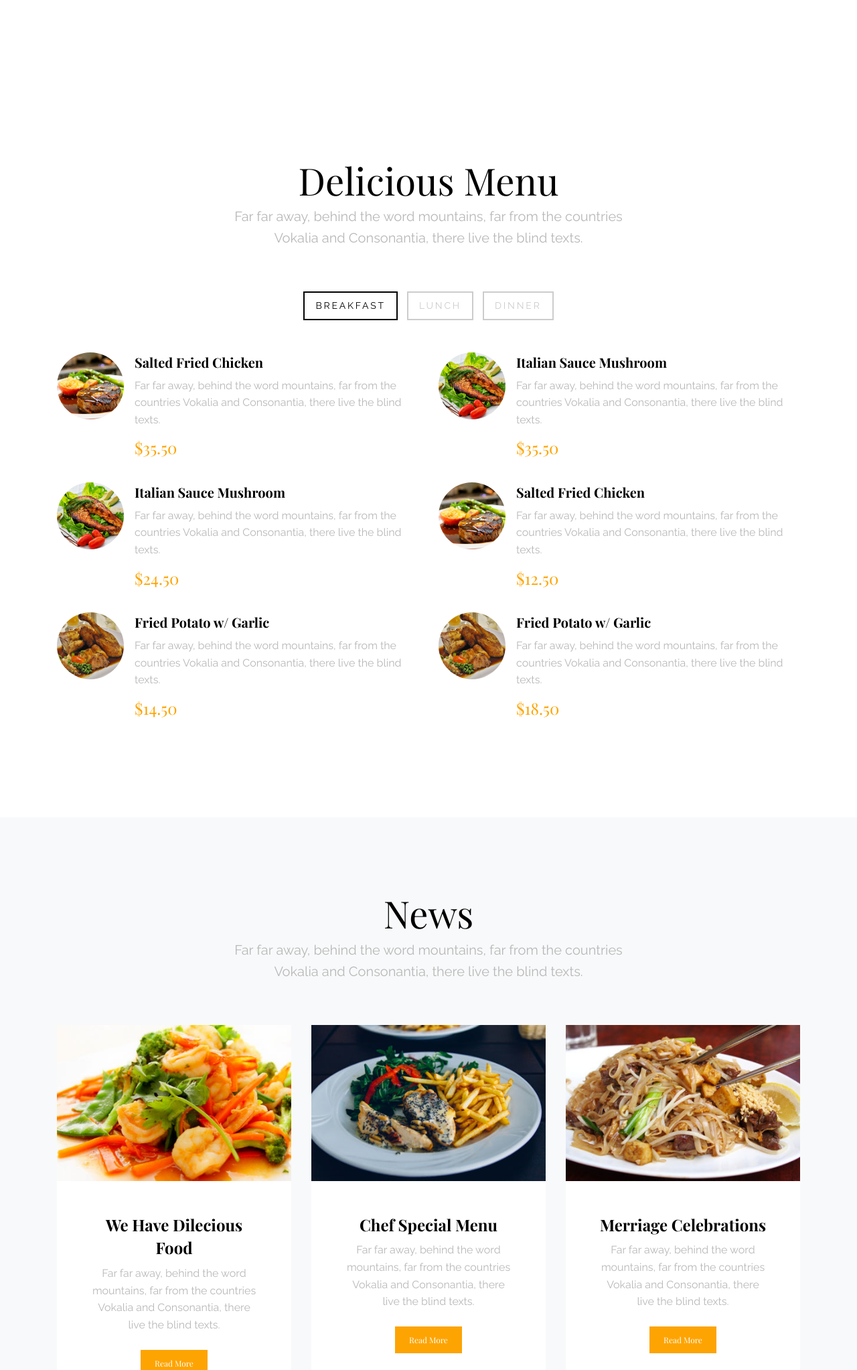
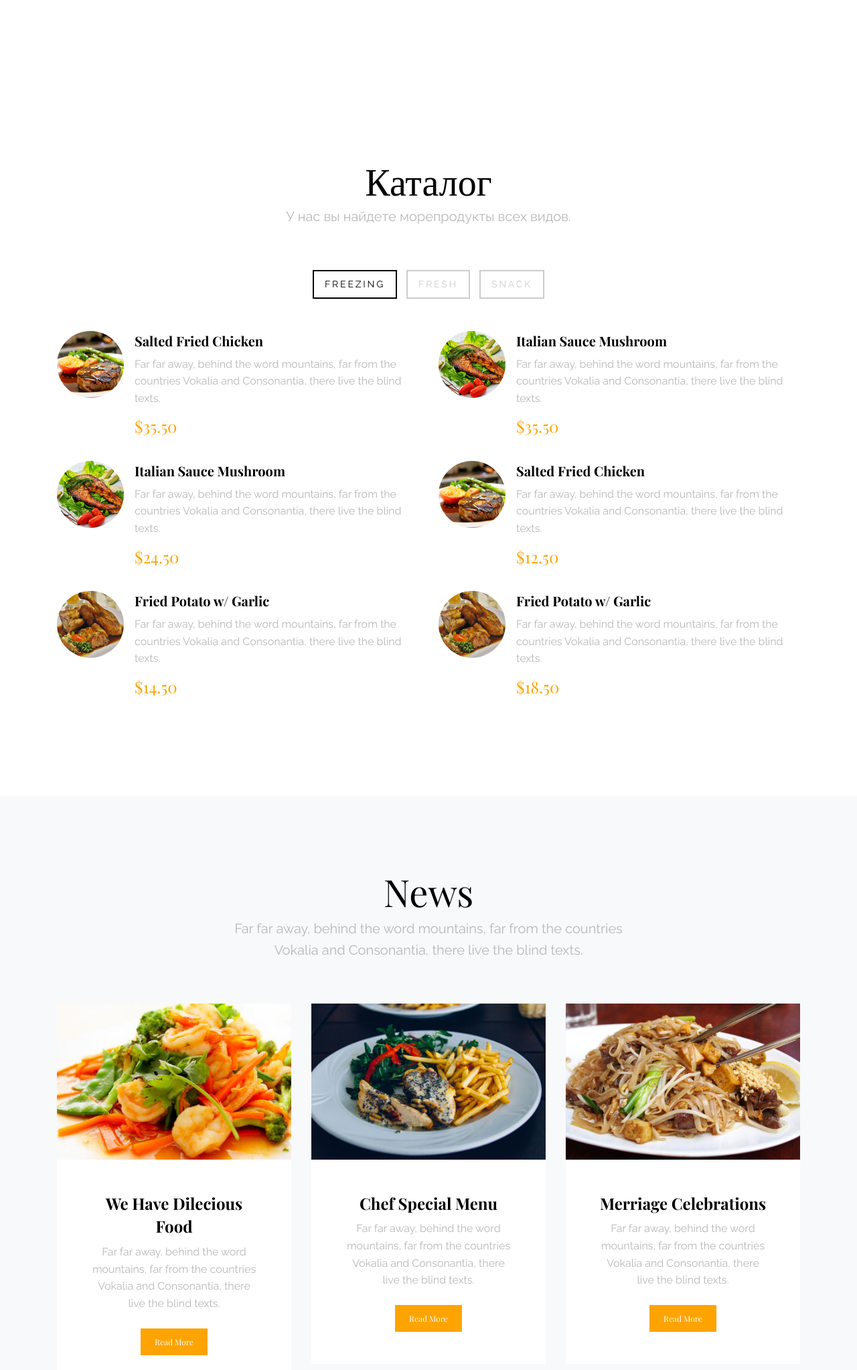
Before and after one commit to kozarezov/sea_shop_landing, a Django app: page / in a window 1280 px wide. Shown: the part 1291-3336 px from the top of the page at 67% size. Run offline with Django 3.2, Linux system fonts and the light colour scheme; tables that the repository leaves empty hold one stand-in row (values such as "Sample post"); some libraries are stand-ins or nearby versions; some web fonts are replaced.

Commit message:
start catalog

```diff
--- a/sea_shop/templates/about/about.html
+++ b/sea_shop/templates/about/about.html
@@ -10,7 +10,7 @@
         </div>
         <div class="col-md-1"></div>
         <div class="col-md-6 site-animate img" data-animate-effect="fadeInRight">
-          <img src={% static "images/about_img_1.jpg" %} alt="Free Template by colorlib.com" class="img-fluid">
+          <img src={% static "images/about_img_1.jpg" %} alt="Нет фото" class="img-fluid">
         </div>
       </div>
     </div>
--- a/sea_shop/templates/about/about_full.html
+++ b/sea_shop/templates/about/about_full.html
@@ -30,7 +30,7 @@
         </div>
         <div class="col-md-1"></div>
         <div class="col-md-6 site-animate img" data-animate-effect="fadeInRight">
-          <img src={% static "images/about_img_1.jpg" %} alt="Free Template by colorlib.com" class="img-fluid">
+          <img src={% static "images/about_img_1.jpg" %} alt="Нет фото" class="img-fluid">
         </div>
       </div>
     </div>
--- a/sea_shop/templates/catalog/menu.html
+++ b/sea_shop/templates/catalog/menu.html
@@ -3,10 +3,10 @@
     <div class="container">
       <div class="row">
         <div class="col-md-12 text-center mb-5 site-animate">
-          <h2 class="display-4">Delicious Menu</h2>
+          <h2 class="display-4">Каталог</h2>
           <div class="row justify-content-center">
             <div class="col-md-7">
-              <p class="lead">Far far away, behind the word mountains, far from the countries Vokalia and Consonantia, there live the blind texts.</p>
+              <p class="lead">У нас вы найдете морепродукты всех видов.</p>
             </div>
           </div>
         </div>
@@ -15,22 +15,22 @@
 
           <ul class="nav site-tab-nav nav-pills mb-5" id="pills-tab" role="tablist">
             <li class="nav-item site-animate">
-              <a class="nav-link active" id="pills-breakfast-tab" data-toggle="pill" href="#pills-breakfast" role="tab" aria-controls="pills-breakfast" aria-selected="true">Breakfast</a>
+              <a class="nav-link active" id="pills-freezing-tab" data-toggle="pill" href="#pills-freezing" role="tab" aria-controls="pills-freezing" aria-selected="true">freezing</a>
             </li>
             <li class="nav-item site-animate">
-              <a class="nav-link" id="pills-lunch-tab" data-toggle="pill" href="#pills-lunch" role="tab" aria-controls="pills-lunch" aria-selected="false">Lunch</a>
+              <a class="nav-link" id="pills-fresh-tab" data-toggle="pill" href="#pills-fresh" role="tab" aria-controls="pills-fresh" aria-selected="false">fresh</a>
             </li>
             <li class="nav-item site-animate">
-              <a class="nav-link" id="pills-dinner-tab" data-toggle="pill" href="#pills-dinner" role="tab" aria-controls="pills-dinner" aria-selected="false">Dinner</a>
+              <a class="nav-link" id="pills-snack-tab" data-toggle="pill" href="#pills-snack" role="tab" aria-controls="pills-snack" aria-selected="false">snack</a>
             </li>
           </ul>
 
           <div class="tab-content text-left">
-            <div class="tab-pane fade show active" id="pills-breakfast" role="tabpanel" aria-labelledby="pills-breakfast-tab">
+            <div class="tab-pane fade show active" id="pills-freezing" role="tabpanel" aria-labelledby="pills-freezing-tab">
               <div class="row">
                 <div class="col-md-6 site-animate">
                   <div class="media menu-item">
-                    <img class="mr-3" src="images/menu_1.jpg" class="img-fluid" alt="Free Template by colorlib.com">
+                    <img class="mr-3" src="images/menu_1.jpg" class="img-fluid" alt="Нет фото">
                     <div class="media-body">
                       <h5 class="mt-0">Salted Fried Chicken</h5>
                       <p>Far far away, behind the word mountains, far from the countries Vokalia and Consonantia, there live the blind texts.</p>
@@ -39,7 +39,7 @@
                   </div>
 
                   <div class="media menu-item">
-                    <img class="mr-3" src="images/menu_2.jpg" class="img-fluid" alt="Free Template by colorlib.com">
+                    <img class="mr-3" src="images/menu_2.jpg" class="img-fluid" alt="Нет фото">
                     <div class="media-body">
                       <h5 class="mt-0">Italian Sauce Mushroom</h5>
                       <p>Far far away, behind the word mountains, far from the countries Vokalia and Consonantia, there live the blind texts.</p>
@@ -48,7 +48,7 @@
                   </div>
 
                   <div class="media menu-item">
-                    <img class="mr-3" src="images/menu_3.jpg" class="img-fluid" alt="Free Template by colorlib.com">
+                    <img class="mr-3" src="images/menu_3.jpg" class="img-fluid" alt="Нет фото">
                     <div class="media-body">
                       <h5 class="mt-0">Fried Potato w/ Garlic</h5>
                       <p>Far far away, behind the word mountains, far from the countries Vokalia and Consonantia, there live the blind texts.</p>
@@ -59,7 +59,7 @@
                 </div>
                 <div class="col-md-6 site-animate">
                   <div class="media menu-item">
-                    <img class="mr-3" src="images/menu_2.jpg" class="img-fluid" alt="Free Template by colorlib.com">
+                    <img class="mr-3" src="images/menu_2.jpg" class="img-fluid" alt="Нет фото">
                     <div class="media-body">
                       <h5 class="mt-0">Italian Sauce Mushroom</h5>
                       <p>Far far away, behind the word mountains, far from the countries Vokalia and Consonantia, there live the blind texts.</p>
@@ -68,7 +68,7 @@
                   </div>
 
                   <div class="media menu-item">
-                    <img class="mr-3" src="images/menu_1.jpg" class="img-fluid" alt="Free Template by colorlib.com">
+                    <img class="mr-3" src="images/menu_1.jpg" class="img-fluid" alt="Нет фото">
                     <div class="media-body">
                       <h5 class="mt-0">Salted Fried Chicken</h5>
                       <p>Far far away, behind the word mountains, far from the countries Vokalia and Consonantia, there live the blind texts.</p>
@@ -77,7 +77,7 @@
                   </div>
 
                   <div class="media menu-item">
-                    <img class="mr-3" src="images/menu_3.jpg" class="img-fluid" alt="Free Template by colorlib.com">
+                    <img class="mr-3" src="images/menu_3.jpg" class="img-fluid" alt="Нет фото">
                     <div class="media-body">
                       <h5 class="mt-0">Fried Potato w/ Garlic</h5>
                       <p>Far far away, behind the word mountains, far from the countries Vokalia and Consonantia, there live the blind texts.</p>
@@ -87,12 +87,12 @@
                 </div>
               </div>
             </div>
-            <div class="tab-pane fade" id="pills-lunch" role="tabpanel" aria-labelledby="pills-lunch-tab">
+            <div class="tab-pane fade" id="pills-fresh" role="tabpanel" aria-labelledby="pills-fresh-tab">
               <div class="row">
                 <div class="col-md-6 site-animate">
 
                   <div class="media menu-item">
-                    <img class="mr-3" src="images/menu_3.jpg" class="img-fluid" alt="Free Template by colorlib.com">
+                    <img class="mr-3" src="images/menu_3.jpg" class="img-fluid" alt="Нет фото">
                     <div class="media-body">
                       <h5 class="mt-0">Fried Potato w/ Garlic</h5>
                       <p>Far far away, behind the word mountains, far from the countries Vokalia and Consonantia, there live the blind texts.</p>
@@ -101,7 +101,7 @@
                   </div>
 
                   <div class="media menu-item">
-                    <img class="mr-3" src="images/menu_1.jpg" class="img-fluid" alt="Free Template by colorlib.com">
+                    <img class="mr-3" src="images/menu_1.jpg" class="img-fluid" alt="Нет фото">
                     <div class="media-body">
                       <h5 class="mt-0">Salted Fried Chicken</h5>
                       <p>Far far away, behind the word mountains, far from the countries Vokalia and Consonantia, there live the blind texts.</p>
@@ -110,7 +110,7 @@
                   </div>
 
                   <div class="media menu-item">
-                    <img class="mr-3" src="images/menu_2.jpg" class="img-fluid" alt="Free Template by colorlib.com">
+                    <img class="mr-3" src="images/menu_2.jpg" class="img-fluid" alt="Нет фото">
                     <div class="media-body">
                       <h5 class="mt-0">Italian Sauce Mushroom</h5>
                       <p>Far far away, behind the word mountains, far from the countries Vokalia and Consonantia, there live the blind texts.</p>
@@ -122,7 +122,7 @@
                 <div class="col-md-6 site-animate">
 
                   <div class="media menu-item">
-                    <img class="mr-3" src="images/menu_3.jpg" class="img-fluid" alt="Free Template by colorlib.com">
+                    <img class="mr-3" src="images/menu_3.jpg" class="img-fluid" alt="Нет фото">
                     <div class="media-body">
                       <h5 class="mt-0">Fried Potato w/ Garlic</h5>
                       <p>Far far away, behind the word mountains, far from the countries Vokalia and Consonantia, there live the blind texts.</p>
@@ -131,7 +131,7 @@
                   </div>
 
                   <div class="media menu-item">
-                    <img class="mr-3" src="images/menu_2.jpg" class="img-fluid" alt="Free Template by colorlib.com">
+                    <img class="mr-3" src="images/menu_2.jpg" class="img-fluid" alt="Нет фото">
                     <div class="media-body">
                       <h5 class="mt-0">Italian Sauce Mushroom</h5>
                       <p>Far far away, behind the word mountains, far from the countries Vokalia and Consonantia, there live the blind texts.</p>
@@ -140,7 +140,7 @@
                   </div>
 
                   <div class="media menu-item">
-                    <img class="mr-3" src="images/menu_1.jpg" class="img-fluid" alt="Free Template by colorlib.com">
+                    <img class="mr-3" src="images/menu_1.jpg" class="img-fluid" alt="Нет фото">
                     <div class="media-body">
                       <h5 class="mt-0">Salted Fried Chicken</h5>
                       <p>Far far away, behind the word mountains, far from the countries Vokalia and Consonantia, there live the blind texts.</p>
@@ -152,12 +152,12 @@
                 </div>
               </div>
             </div>
-            <div class="tab-pane fade" id="pills-dinner" role="tabpanel" aria-labelledby="pills-dinner-tab">
+            <div class="tab-pane fade" id="pills-snack" role="tabpanel" aria-labelledby="pills-snack-tab">
               <div class="row">
                 <div class="col-md-6 site-animate">
 
                   <div class="media menu-item">
-                    <img class="mr-3" src="images/menu_2.jpg" class="img-fluid" alt="Free Template by colorlib.com">
+                    <img class="mr-3" src="images/menu_2.jpg" class="img-fluid" alt="Нет фото">
                     <div class="media-body">
                       <h5 class="mt-0">Italian Sauce Mushroom</h5>
                       <p>Far far away, behind the word mountains, far from the countries Vokalia and Consonantia, there live the blind texts.</p>
@@ -166,7 +166,7 @@
                   </div>
 
                   <div class="media menu-item">
-                    <img class="mr-3" src="images/menu_1.jpg" class="img-fluid" alt="Free Template by colorlib.com">
+                    <img class="mr-3" src="images/menu_1.jpg" class="img-fluid" alt="Нет фото">
                     <div class="media-body">
                       <h5 class="mt-0">Salted Fried Chicken</h5>
                       <p>Far far away, behind the word mountains, far from the countries Vokalia and Consonantia, there live the blind texts.</p>
@@ -175,7 +175,7 @@
                   </div>
 
                   <div class="media menu-item">
-                    <img class="mr-3" src="images/menu_3.jpg" class="img-fluid" alt="Free Template by colorlib.com">
+                    <img class="mr-3" src="images/menu_3.jpg" class="img-fluid" alt="Нет фото">
                     <div class="media-body">
                       <h5 class="mt-0">Fried Potato w/ Garlic</h5>
                       <p>Far far away, behind the word mountains, far from the countries Vokalia and Consonantia, there live the blind texts.</p>
@@ -187,7 +187,7 @@
                 <div class="col-md-6 site-animate">
 
                   <div class="media menu-item">
-                    <img class="mr-3" src="images/menu_3.jpg" class="img-fluid" alt="Free Template by colorlib.com">
+                    <img class="mr-3" src="images/menu_3.jpg" class="img-fluid" alt="Нет фото">
                     <div class="media-body">
                       <h5 class="mt-0">Fried Potato w/ Garlic</h5>
                       <p>Far far away, behind the word mountains, far from the countries Vokalia and Consonantia, there live the blind texts.</p>
@@ -196,7 +196,7 @@
                   </div>
 
                   <div class="media menu-item">
-                    <img class="mr-3" src="images/menu_2.jpg" class="img-fluid" alt="Free Template by colorlib.com">
+                    <img class="mr-3" src="images/menu_2.jpg" class="img-fluid" alt="Нет фото">
                     <div class="media-body">
                       <h5 class="mt-0">Italian Sauce Mushroom</h5>
                       <p>Far far away, behind the word mountains, far from the countries Vokalia and Consonantia, there live the blind texts.</p>
@@ -205,7 +205,7 @@
                   </div>
 
                   <div class="media menu-item">
-                    <img class="mr-3" src="images/menu_1.jpg" class="img-fluid" alt="Free Template by colorlib.com">
+                    <img class="mr-3" src="images/menu_1.jpg" class="img-fluid" alt="Нет фото">
                     <div class="media-body">
                       <h5 class="mt-0">Salted Fried Chicken</h5>
                       <p>Far far away, behind the word mountains, far from the countries Vokalia and Consonantia, there live the blind texts.</p>
--- a/sea_shop/templates/gallery/gallery.html
+++ b/sea_shop/templates/gallery/gallery.html
@@ -14,33 +14,33 @@
 
         <div class="col-md-4 site-animate">
           <a href="images/menu_1.jpg" class="site-thumbnail image-popup">
-            <img src="images/menu_1.jpg" alt="Free Template by colorlib.com" class="img-fluid">
+            <img src="images/menu_1.jpg" alt="Нет фото" class="img-fluid">
           </a>
         </div>
         <div class="col-md-4 site-animate">
           <a href="images/menu_2.jpg" class="site-thumbnail image-popup">
-            <img src="images/menu_2.jpg" alt="Free Template by colorlib.com" class="img-fluid">
+            <img src="images/menu_2.jpg" alt="Нет фото" class="img-fluid">
           </a>
         </div>
         <div class="col-md-4 site-animate">
           <a href="images/menu_3.jpg" class="site-thumbnail image-popup">
-            <img src="images/menu_3.jpg" alt="Free Template by colorlib.com" class="img-fluid">
+            <img src="images/menu_3.jpg" alt="Нет фото" class="img-fluid">
           </a>
         </div>
 
         <div class="col-md-4 site-animate">
           <a href="images/menu_2.jpg" class="site-thumbnail image-popup">
-            <img src="images/menu_2.jpg" alt="Free Template by colorlib.com" class="img-fluid">
+            <img src="images/menu_2.jpg" alt="Нет фото" class="img-fluid">
           </a>
         </div>
         <div class="col-md-4 site-animate">
           <a href="images/menu_3.jpg" class="site-thumbnail image-popup">
-            <img src="images/menu_3.jpg" alt="Free Template by colorlib.com" class="img-fluid">
+            <img src="images/menu_3.jpg" alt="Нет фото" class="img-fluid">
           </a>
         </div>
         <div class="col-md-4 site-animate">
           <a href="images/menu_1.jpg" class="site-thumbnail image-popup">
-            <img src="images/menu_1.jpg" alt="Free Template by colorlib.com" class="img-fluid">
+            <img src="images/menu_1.jpg" alt="Нет фото" class="img-fluid">
           </a>
         </div>
 
--- a/sea_shop/templates/news/news.html
+++ b/sea_shop/templates/news/news.html
@@ -14,7 +14,7 @@
 
         <div class="col-lg-4 col-md-6 col-sm-6">
           <div class="media d-block mb-4 text-center site-media site-animate">
-            <img src="images/offer_1.jpg" alt="Free Template by colorlib.com" class="img-fluid">
+            <img src="images/offer_1.jpg" alt="Нет фото" class="img-fluid">
             <div class="media-body p-md-5 p-4">
               <h5 class="mt-0 h4">We Have Dilecious Food</h5>
               <p class="mb-4">Far far away, behind the word mountains, far from the countries Vokalia and Consonantia, there live the blind texts.</p>
@@ -25,7 +25,7 @@
         </div>
         <div class="col-lg-4 col-md-6 col-sm-6">
           <div class="media d-block mb-4 text-center site-media site-animate">
-            <img src="images/offer_2.jpg" alt="Free Template by colorlib.com" class="img-fluid">
+            <img src="images/offer_2.jpg" alt="Нет фото" class="img-fluid">
             <div class="media-body p-md-5 p-4">
               <h5 class="mt-0 h4">Chef Special Menu</h5>
               <p class="mb-4">Far far away, behind the word mountains, far from the countries Vokalia and Consonantia, there live the blind texts.</p>
@@ -36,7 +36,7 @@
         </div>
         <div class="col-lg-4 col-md-6 col-sm-6">
           <div class="media d-block mb-4 text-center site-media site-animate">
-            <img src="images/offer_3.jpg" alt="Free Template by colorlib.com" class="img-fluid">
+            <img src="images/offer_3.jpg" alt="Нет фото" class="img-fluid">
             <div class="media-body p-md-5 p-4">
               <h5 class="mt-0 h4">Merriage Celebrations</h5>
               <p class="mb-4">Far far away, behind the word mountains, far from the countries Vokalia and Consonantia, there live the blind texts.</p>
```
Also changed, not shown: sea_shop/templates/include/offer.html (+9 -9 lines).
